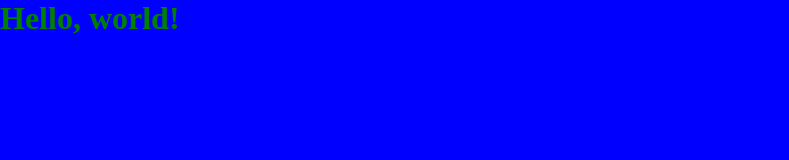
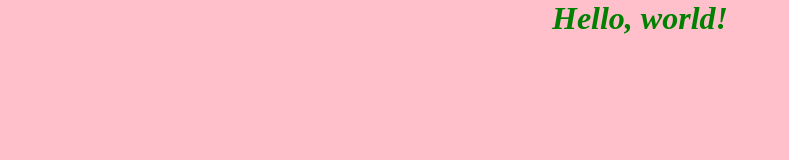
Before and after one commit to deulaieo-kun/my-first-repo, a plain HTML site: page index.html in a window 1280 px wide. Shown: the whole page, without its empty margins (0-789 px from the left). Drawn offline with Linux system fonts and the light colour scheme.

Commit message:
Finalized

```diff
--- a/style.css
+++ b/style.css
@@ -5,10 +5,11 @@
 }
 
 body {
-    background-color: blue;
+    background-color: pink;
 }
 
 h1 {
-    font-style: bold;
+    font-style: italic;
     color: green;
+    text-align: center;
 }
```
